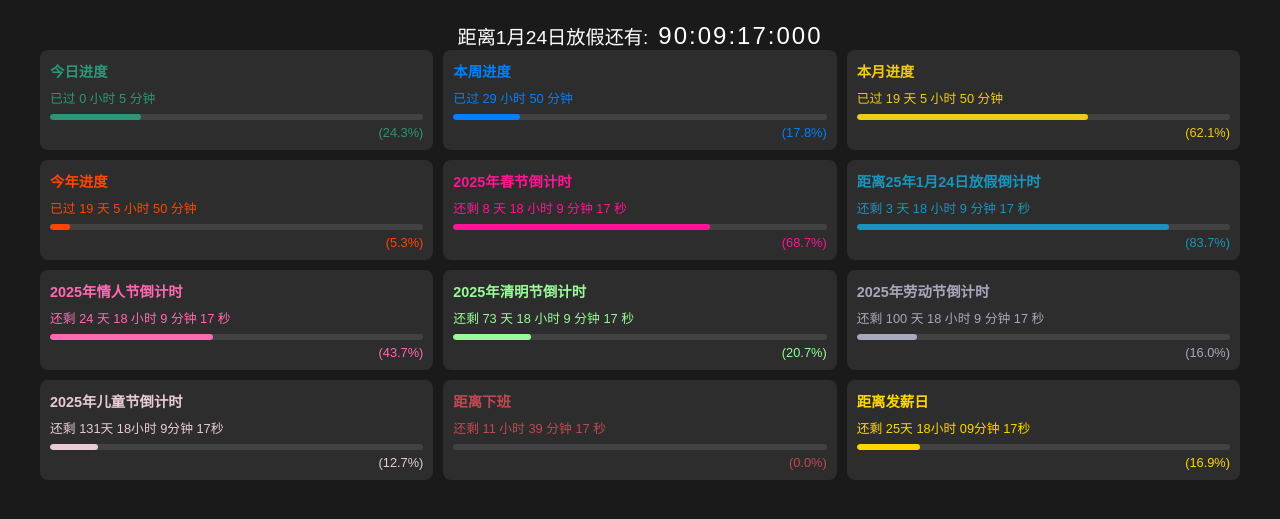
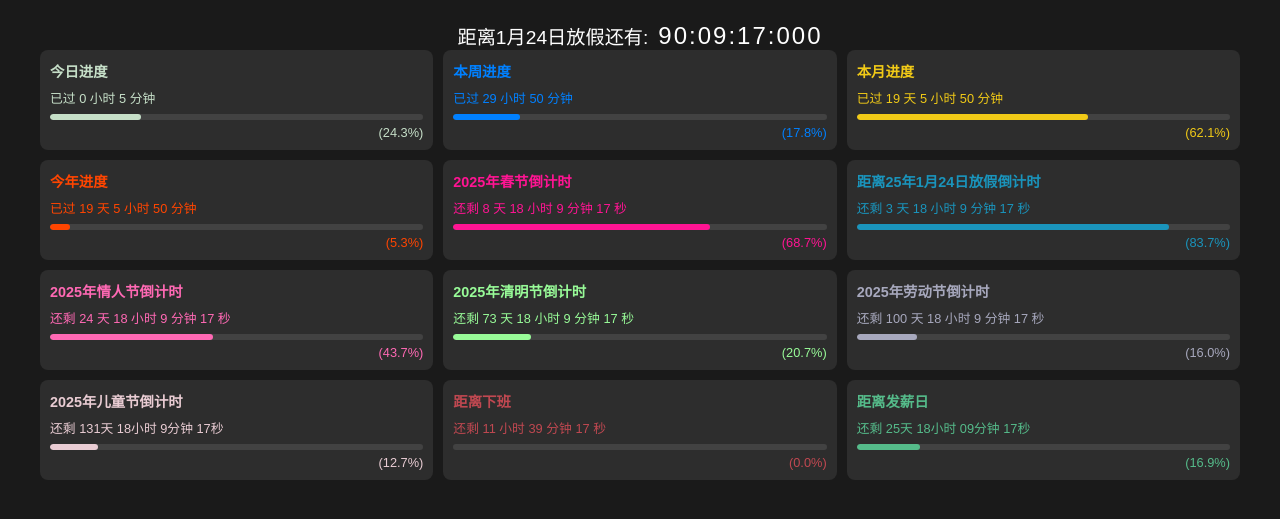
Before and after one commit to FyPerson/datetime_cutdown, a website: page index.html in a window 1280 px wide. Shown: the part 191-710 px from the top of the page. Drawn offline with Linux system fonts and the light colour scheme.

Commit message:
修改颜色

```diff
--- a/styles.css
+++ b/styles.css
@@ -92,7 +92,7 @@ h1 {
 
 /* 为每个统计项添加特定的类名和颜色 */
 .stat-item.today {
-    --stat-color: #2c9678;
+    --stat-color: #c6dfc8;
 }
 
 .stat-item.week {
@@ -132,7 +132,7 @@ h1 {
 }
 
 .stat-item.salary {
-    --stat-color: #FFD700;  /* 金色 */
+    --stat-color: #55bb8a;  /* 金色 */
 }
 
 .stat-item.children-day {
```
